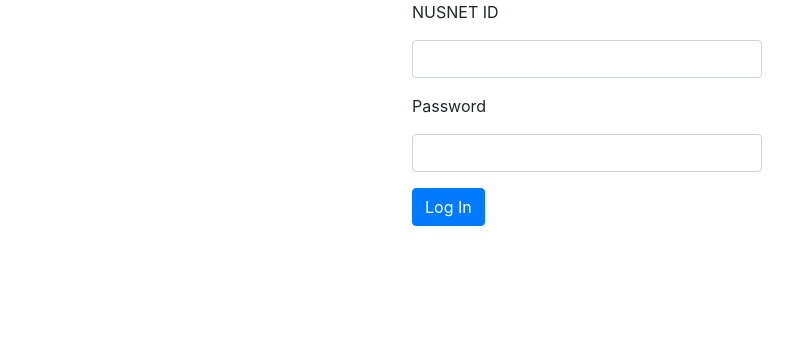
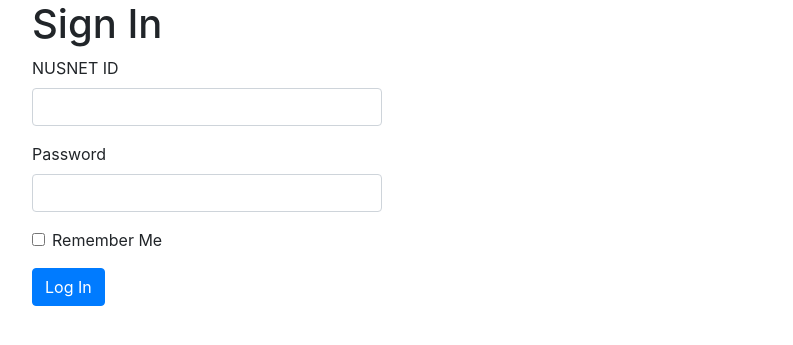
Before and after one commit to deyixtan/jackednroses, a Flask app: page /login in a window 1280 px wide. Shown: the part 56-401 px from the top of the page, without its empty margins (53-846 px from the left). Run offline with Flask 2, Linux system fonts and the light colour scheme; some libraries are stand-ins or nearby versions.

Commit message:
Updated login view

```diff
--- a/webapp/templates/login.html
+++ b/webapp/templates/login.html
@@ -1,29 +1,11 @@
 {% extends "base.html" %}
-{% block title %}Sign In{% endblock %}
+{% from "bootstrap/form.html" import render_form %}
 
 {% block app_content %}
+    <h1>Sign In</h1>
     <div class="row">
         <div class="col-sm-4">
-        </div>
-
-        <div class="col-sm-4">
-            <form method="POST">
-                <div class="form-group">
-                    {{form.nusnetid.label(class="form-group")}}
-                    {{form.nusnetid(class="form-control")}}
-                </div>
-                <div class="form-group">
-                    {{form.password.label(class="form-group")}}
-                    {{form.password(class="form-control")}}
-                </div>
-                <div class="form-group">
-                    {{form.hidden_tag()}}
-                    {{form.submit(class="btn btn-primary")}}
-                </div>
-            </form>
-        </div>
-
-        <div class="col-sm-4">
+            {{ render_form(form) }}
         </div>
     </div>
 {% endblock %}
```
